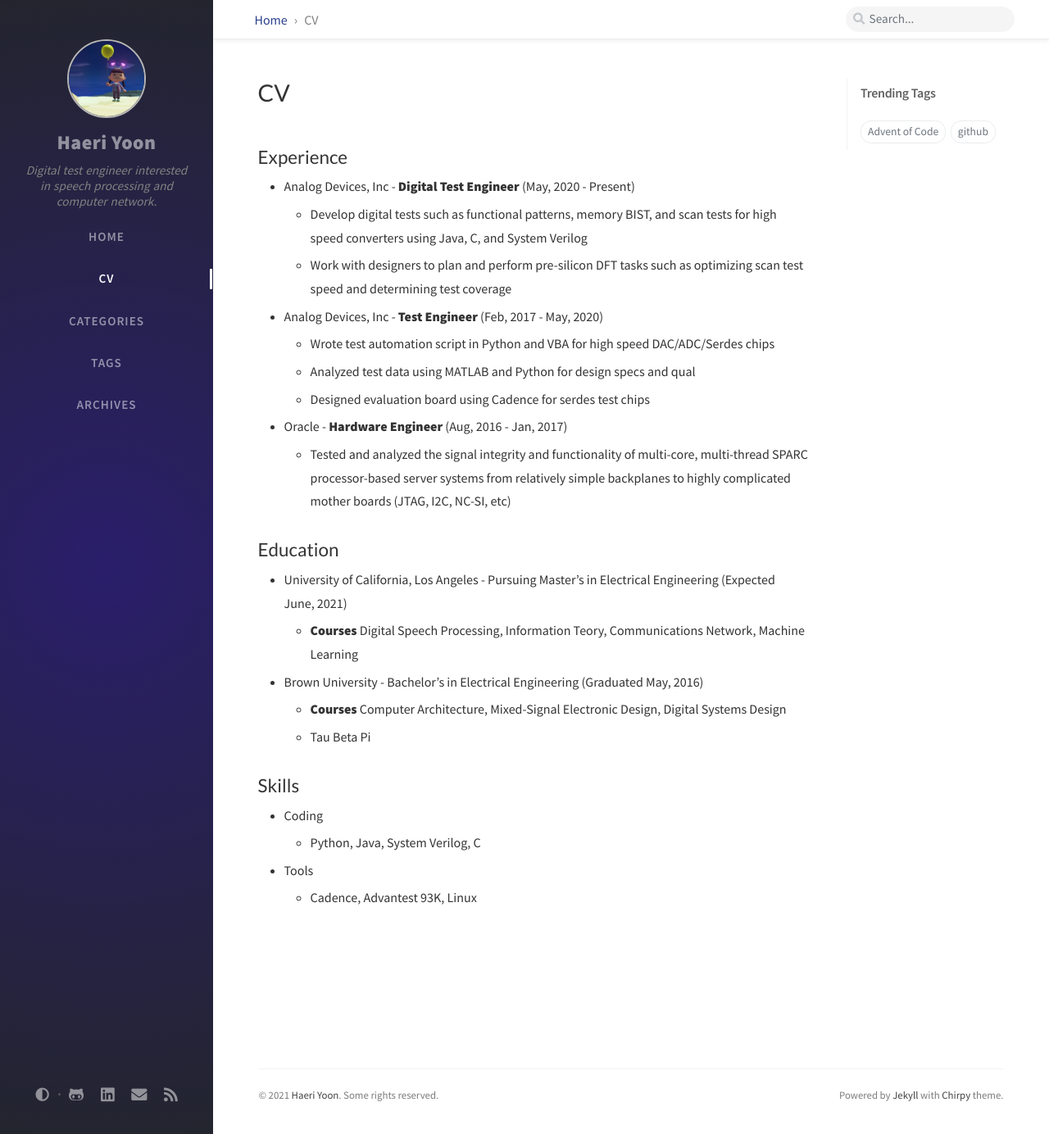
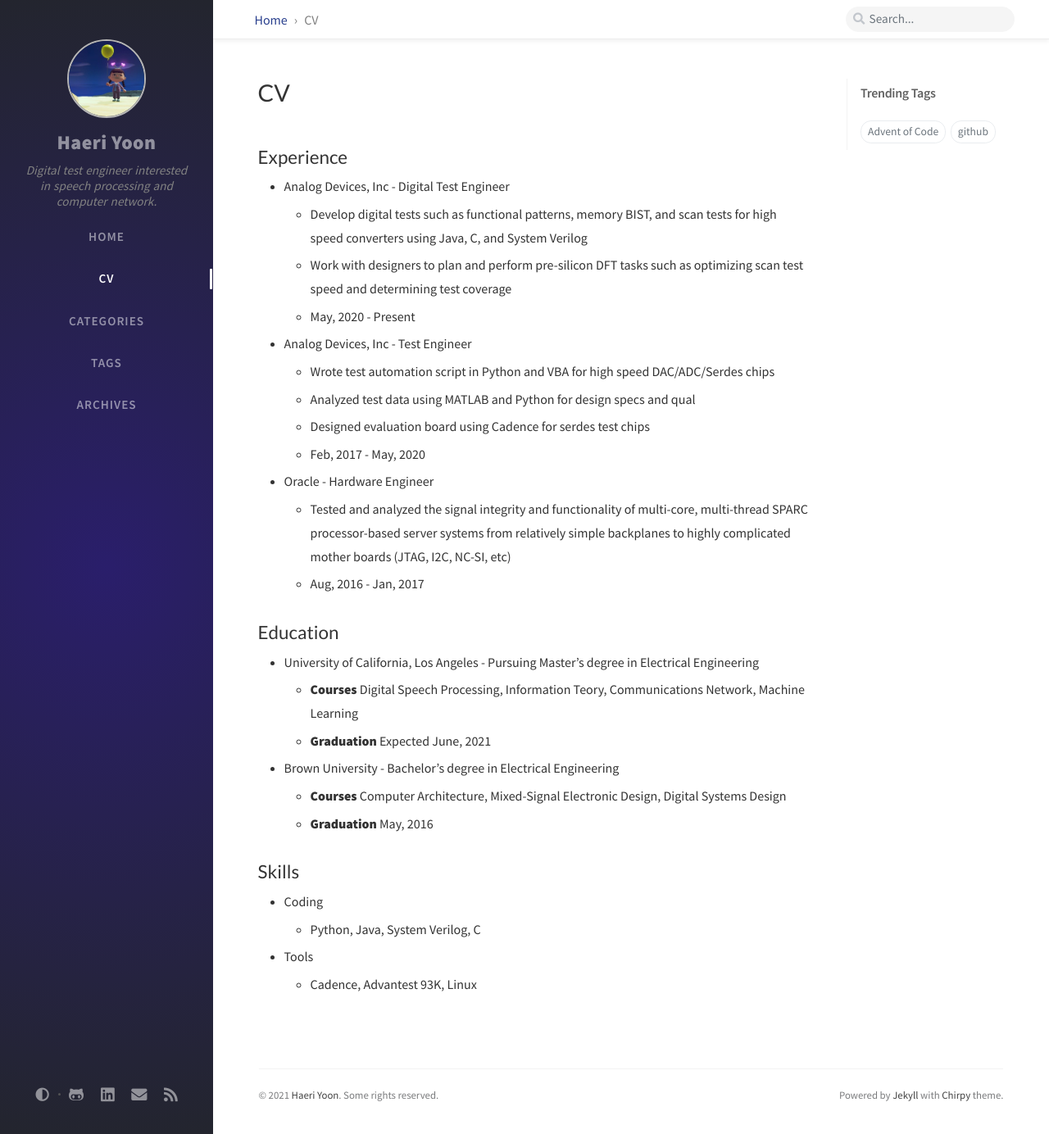
Before and after one commit to haeriy/blog, a Jekyll site: the page built from _tabs/cv.md, in a window 1280 px wide and 1384 px high. Shown: the whole window at 82% size. Built offline with Jekyll 4.4.1, drawn with Linux system fonts in a browser that asks for light colours; nearby versions of some CDN libraries; comment, search, counter and statistics services are not loaded.

Commit message:
Update cv.md
Revert to original

```diff
--- a/_tabs/cv.md
+++ b/_tabs/cv.md
@@ -11,22 +11,26 @@ order: 1
 ---
 
 ## Experience
-- Analog Devices, Inc - **Digital Test Engineer** (May, 2020 - Present)
+- Analog Devices, Inc - Digital Test Engineer
   - Develop digital tests such as functional patterns, memory BIST, and scan tests for high speed converters using Java, C, and System Verilog
   - Work with designers to plan and perform pre-silicon DFT tasks such as optimizing scan test speed and determining test coverage
-- Analog Devices, Inc - **Test Engineer** (Feb, 2017 - May, 2020)
+  - May, 2020 - Present
+- Analog Devices, Inc - Test Engineer
   - Wrote test automation script in Python and VBA for high speed DAC/ADC/Serdes chips
   - Analyzed test data using MATLAB and Python for design specs and qual
   - Designed evaluation board using Cadence for serdes test chips
-- Oracle - **Hardware Engineer** (Aug, 2016 - Jan, 2017)
+  - Feb, 2017 - May, 2020
+- Oracle - Hardware Engineer
   - Tested and analyzed the signal integrity and functionality of multi-core, multi-thread SPARC processor-based server systems from relatively simple backplanes to highly complicated mother boards (JTAG, I2C, NC-SI, etc)
+  - Aug, 2016 - Jan, 2017
 
 ## Education
-- University of California, Los Angeles - Pursuing Master's in Electrical Engineering (Expected June, 2021)
+- University of California, Los Angeles - Pursuing Master's degree in Electrical Engineering
   - **Courses** Digital Speech Processing, Information Teory, Communications Network, Machine Learning
-- Brown University - Bachelor's in Electrical Engineering (Graduated May, 2016)
+  - **Graduation** Expected June, 2021
+- Brown University - Bachelor's degree in Electrical Engineering
   - **Courses** Computer Architecture, Mixed-Signal Electronic Design, Digital Systems Design
-  - Tau Beta Pi
+  - **Graduation** May, 2016
 
 ## Skills
 - Coding
```
